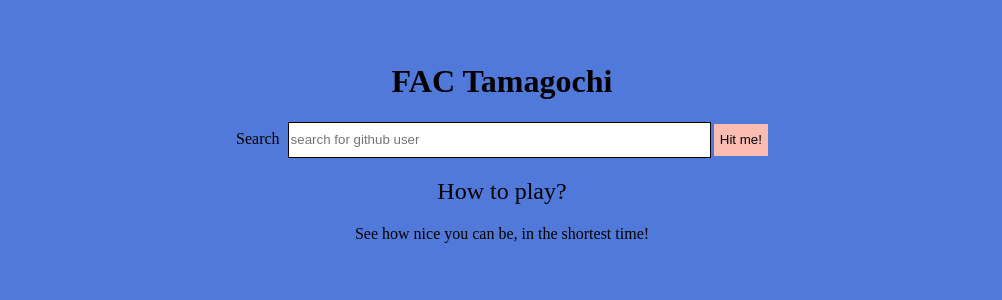
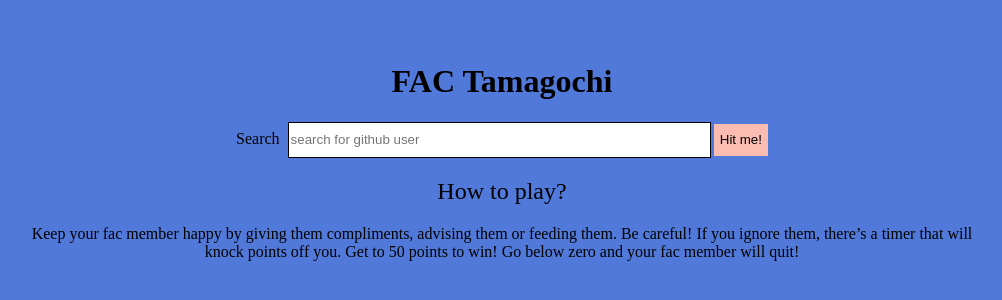
Before and after one commit to fac21/Week8--Client-Side-App--SS, a React (Vite) app: page / in a window 1280 px wide. Shown: the part 126-426 px from the top of the page, without its empty margins (138-1140 px from the left). Built offline with nearby package versions, Linux system fonts and the light colour scheme.

Commit message:
added a more descriptive how to section

```diff
--- a/src/components/App.jsx
+++ b/src/components/App.jsx
@@ -26,11 +26,18 @@
             placeholder="search for github user"
             size="50"
           />
-            <button className="form--btn" type="submit">Hit me!</button>
+          <button className="form--btn" type="submit">
+            Hit me!
+          </button>
         </form>
         <aside>
           <h2 className="app--title">How to play?</h2>
-        <p>See how nice you can be, in the shortest time!</p>
+          <p>
+            Keep your fac member happy by giving them compliments, advising them
+            or feeding them. Be careful! If you ignore them, there’s a timer
+            that will knock points off you. Get to 50 points to win! Go below
+            zero and your fac member will quit!
+          </p>
         </aside>
       </div>
     );
--- a/src/components/FeedMe.jsx
+++ b/src/components/FeedMe.jsx
@@ -35,6 +35,7 @@
     );
   } else {
     return (
+      <div className="ButtonContainer">
         <button
           className="ButtonContainer--feedMe"
           onClick={(e) => {
@@ -43,6 +44,7 @@
         >
           Feed Me
         </button>
+      </div>
     );
   }
 }
--- a/src/components/Profile.jsx
+++ b/src/components/Profile.jsx
@@ -9,7 +9,7 @@
 function Profile(props) {
   const [nameData, setName] = React.useState(null);
   const [score, setScore] = React.useState(0);
-  const [secs, setSecs] = React.useState(8);
+  const [secs, setSecs] = React.useState(15);
 
   //A timer to decrement the score after 8 seconds
   React.useEffect(() => {
@@ -39,7 +39,7 @@
     if (score >= 50) {
       return <h1>Congratulations {nameData.login} has graduated FAC!</h1>;
     } else if (score < 0) {
-      return <h1>Sorry, you were too rude, nice try!</h1>;
+      return <h1>Sorry, you were too rude, {nameData.login} quit!</h1>;
     } else {
       return (
         <div className="tamagochi">
```
Lines whose indentation alone changed are shown as unchanged.
